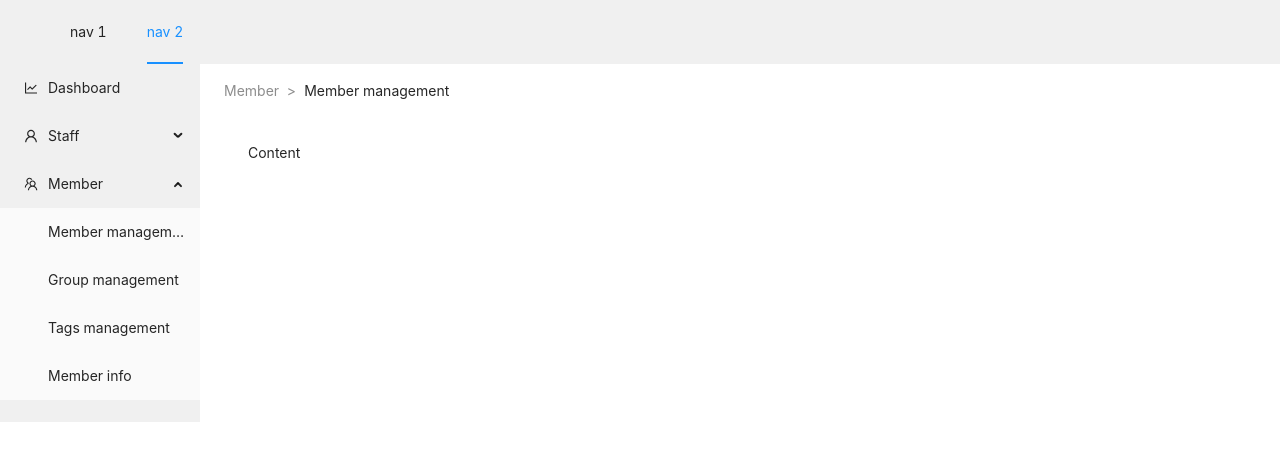
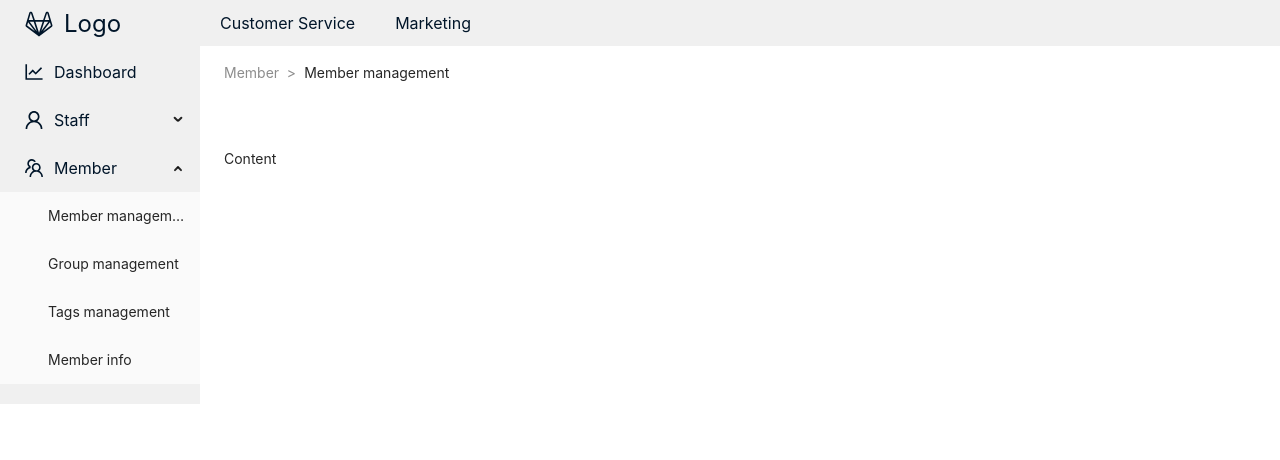
Before and after one commit to piamboat/fe-daytechstagram, a Next.js app: page /memberList in a window 1280 px wide. Shown: the top 460 px of the page. Built offline with nearby package versions, Linux system fonts and the light colour scheme.

Commit message:
add ui progress to memberList

```diff
--- a/src/pages/memberList.tsx
+++ b/src/pages/memberList.tsx
@@ -1,5 +1,6 @@
 import { Layout, Menu, Breadcrumb } from "antd";
 import {
+  GitlabOutlined,
   UserOutlined,
   LineChartOutlined,
   TeamOutlined,
@@ -10,36 +11,45 @@ const { Header, Content, Sider } = Layout;
 
 const memberList: React.FC = () => {
   return (
-    <Layout>
-      <Header
-        className="header"
+    <Layout
+      className="min-h-screen"
       style={{ height: "100%", borderRight: 0, background: "#F0F0F0" }}
     >
-        <div className="logo" />
+      <Sider>
         <Menu
-          mode="horizontal"
-          defaultSelectedKeys={["2"]}
+          mode="inline"
+          defaultOpenKeys={["sub4"]}
           style={{ height: "100%", borderRight: 0, background: "#F0F0F0" }}
         >
-          <Menu.Item key="1">nav 1</Menu.Item>
-          <Menu.Item key="2">nav 2</Menu.Item>
-        </Menu>
-      </Header>
-      <Layout className="min-h-screen">
-        <Sider width={200} className="site-layout-background">
-          <Menu
-            mode="inline"
-            defaultOpenKeys={["sub2"]}
-            style={{ height: "100%", borderRight: 0, background: "#F0F0F0" }}
+          <Menu.Item
+            key="sub1"
+            icon={<GitlabOutlined style={{ fontSize: "125%" }} />}
+            style={{ fontSize: "24px", color: "#001529" }}
           >
-            <Menu.Item key="1" icon={<LineChartOutlined />}>
+            Logo
+          </Menu.Item>
+          <Menu.Item
+            key="sub2"
+            icon={<LineChartOutlined style={{ fontSize: "125%" }} />}
+            style={{ fontSize: "16px", color: "#001529" }}
+          >
             Dashboard
           </Menu.Item>
-            <SubMenu key="sub1" icon={<UserOutlined />} title="Staff">
+          <SubMenu
+            key="sub3"
+            icon={<UserOutlined style={{ fontSize: "125%" }} />}
+            title="Staff"
+            style={{ fontSize: "16px", color: "#001529" }}
+          >
             <Menu.Item key="1">Staff management</Menu.Item>
             <Menu.Item key="2">Role management</Menu.Item>
           </SubMenu>
-            <SubMenu key="sub2" icon={<TeamOutlined />} title="Member">
+          <SubMenu
+            key="sub4"
+            icon={<TeamOutlined style={{ fontSize: "125%" }} />}
+            title="Member"
+            style={{ fontSize: "16px", color: "#001529" }}
+          >
             <Menu.Item key="3">Member management</Menu.Item>
             <Menu.Item key="4">Group management</Menu.Item>
             <Menu.Item key="5">Tags management</Menu.Item>
@@ -47,8 +57,18 @@ const memberList: React.FC = () => {
           </SubMenu>
         </Menu>
       </Sider>
-        <Layout style={{ background: "white", padding: "0 24px 24px" }}>
-          <Breadcrumb style={{ margin: "16px 0" }} separator=">">
+      <Layout style={{ background: "white" }}>
+        <Menu
+          mode="horizontal"
+          style={{ background: "#F0F0F0", fontSize: "16px", color: "#001529" }}
+        >
+          <Menu.Item key="1">Customer Service</Menu.Item>
+          <Menu.Item key="2">Marketing</Menu.Item>
+        </Menu>
+        <Breadcrumb
+          style={{ margin: "16px 0", padding: "0 24px 24px" }}
+          separator=">"
+        >
           <Breadcrumb.Item>Member</Breadcrumb.Item>
           <Breadcrumb.Item>Member management</Breadcrumb.Item>
         </Breadcrumb>
@@ -64,7 +84,6 @@ const memberList: React.FC = () => {
         </Content>
       </Layout>
     </Layout>
-    </Layout>
   );
 };
 
```
Lines whose indentation alone changed are shown as unchanged.
